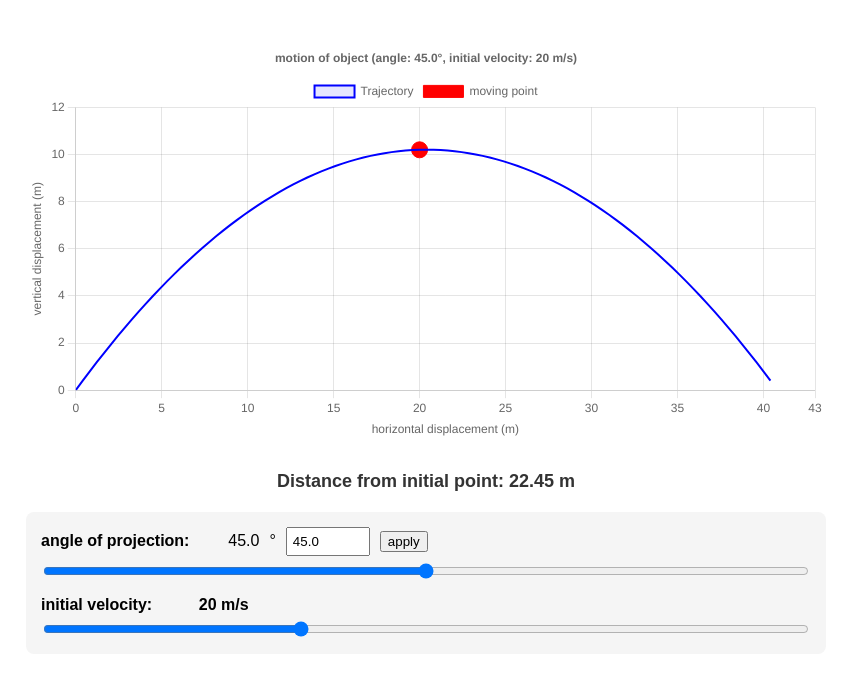
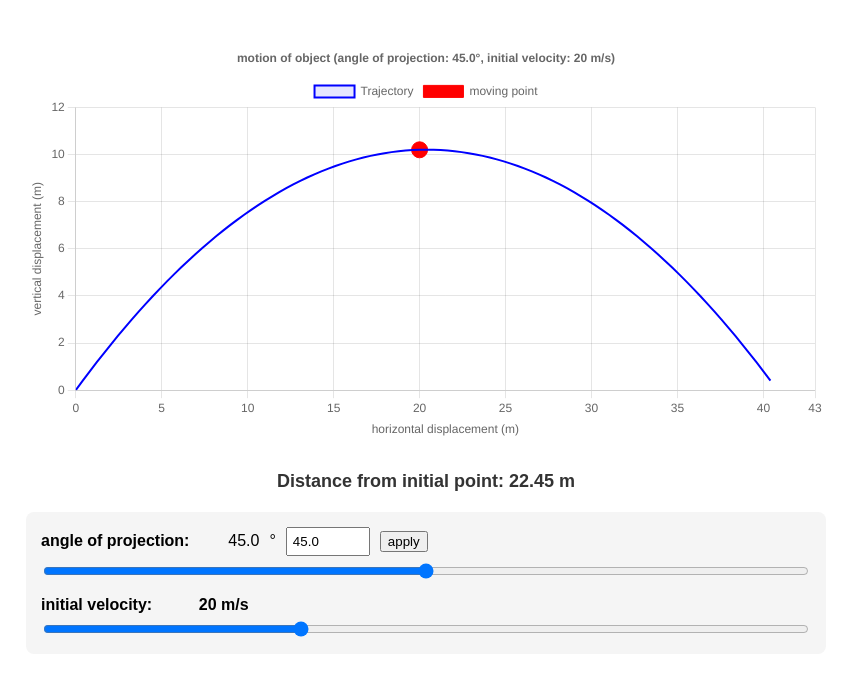
Before and after one commit to Pengpeng-submarine/projectile.github.io, a plain HTML site: page index.html in a window 1280 px wide. Shown: the part 79-754 px from the top of the page, without its empty margins (214-1066 px from the left). Drawn offline with nearby package versions, Linux system fonts and the light colour scheme; some packages are replaced by stand-ins of ours; a script that the page names is missing.

Commit message:
Update index.html

```diff
--- a/index.html
+++ b/index.html
@@ -219,7 +219,7 @@
                 plugins: {
                     title: {
                         display: true,
-                        text: `motion of object (angle: ${angle.toFixed(1)}°, initial velocity: ${velocity} m/s)`
+                        text: `motion of object (angle of projection: ${angle.toFixed(1)}°, initial velocity: ${velocity} m/s)`
                     },
                     tooltip: {
                         enabled: false // 禁用坐标提示
@@ -233,7 +233,7 @@
             const trajectory = calculateTrajectory(angle, velocity);
 
             trajectoryChart.data.datasets[0].data = trajectory;
-            trajectoryChart.options.plugins.title.text = `motion of object (angle: ${angle.toFixed(1)}°, initial velocity: ${velocity} m/s)`;
+            trajectoryChart.options.plugins.title.text = `motion of object (angle of projection: ${angle.toFixed(1)}°, initial velocity: ${velocity} m/s)`;
 
             // 计算最大水平距离，设置x轴范围
             const maxX = trajectory[trajectory.length - 1].x;
```
